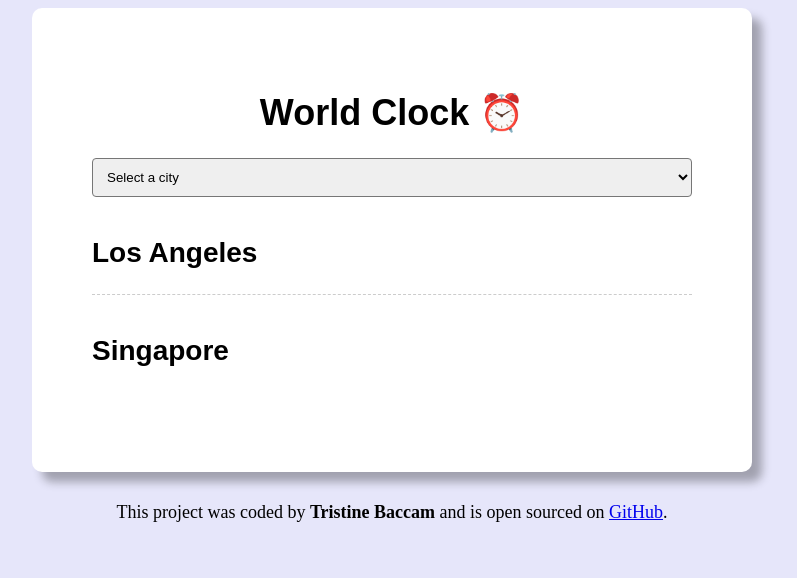
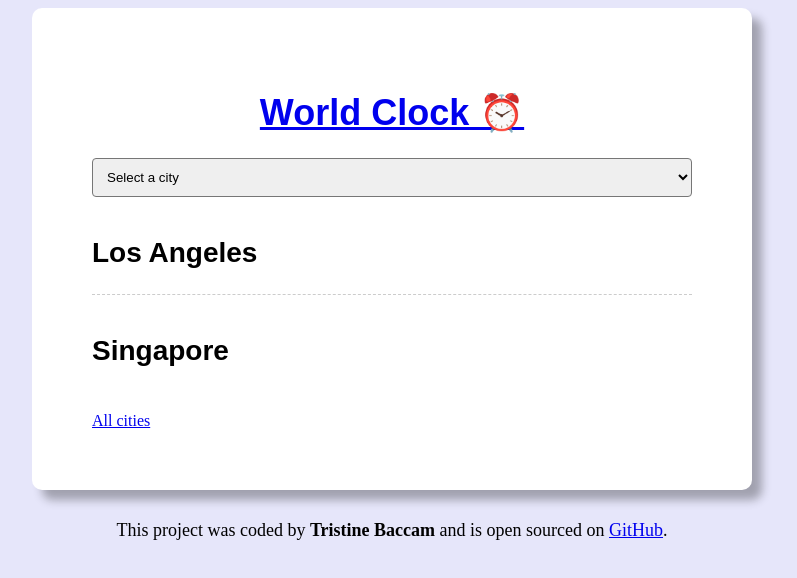
Before and after one commit to tpbaccam/world-clock-app, a plain HTML site: page index.html in a window 1280 px wide. Shown: the whole page, without its empty margins (248-1045 px from the left). Drawn offline with nearby package versions, Linux system fonts and the light colour scheme; a script that the page names is missing.

Commit message:
Update to homepage redirect

```diff
--- a/index.html
+++ b/index.html
@@ -10,7 +10,9 @@
   </head>
   <body>
     <div class="container">
-      <h1>World Clock ⏰</h1>
+      <h1>
+        <a href="/">World Clock ⏰ </a>
+      </h1>
 
       <select id="city">
         <option value="">Select a city</option>
@@ -35,6 +37,7 @@
           <div class="time"><small></small></div>
         </div>
       </div>
+      <a href="/">All cities</a>
     </div>
     <footer>
       This project was coded by <strong>Tristine Baccam </strong>and is open
```
